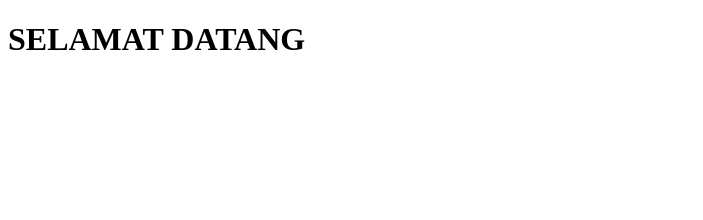
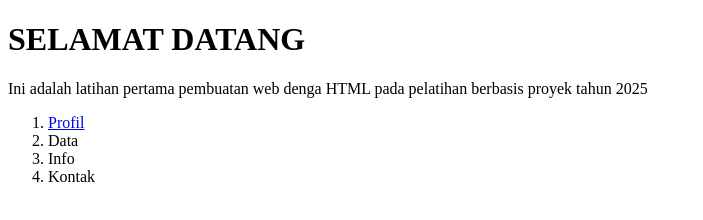
Before and after one commit to nuralamgarut2311-oss/latihan-git-5, a plain HTML site: page index.html in a window 1280 px wide. Shown: the whole page, without its empty margins (0-703 px from the left). Drawn offline with Linux system fonts and the light colour scheme.

Commit message:
Latihan 5

```diff
--- a/index.html
+++ b/index.html
@@ -7,5 +7,14 @@
 </head>
 <body>
     <h1>SELAMAT DATANG</h1>
+    <p>Ini adalah latihan pertama pembuatan web denga HTML pada pelatihan
+        berbasis proyek tahun 2025
+    </p>
+    <ol>
+        <li><a href="config.html">Profil</a></li>
+        <li>Data</li>
+        <li>Info</li>
+        <li>Kontak</li>
+    </ol>
 </body>
 </html>
```
